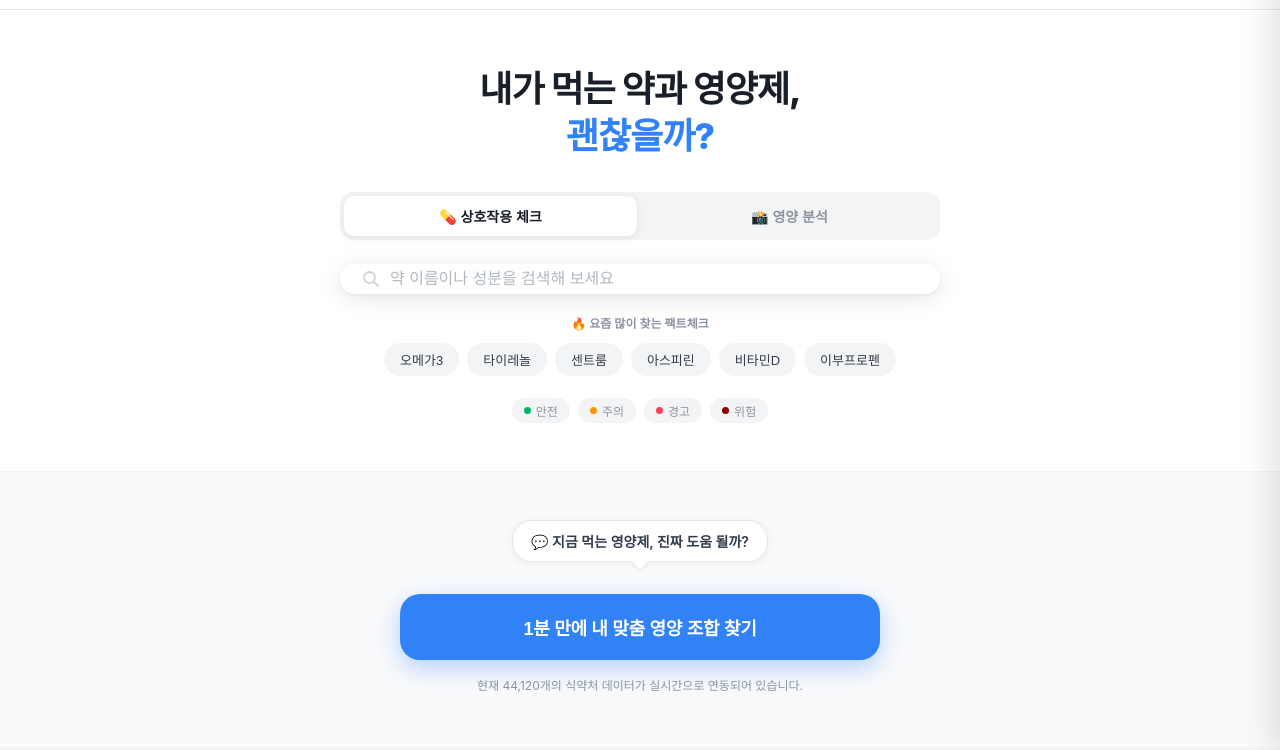
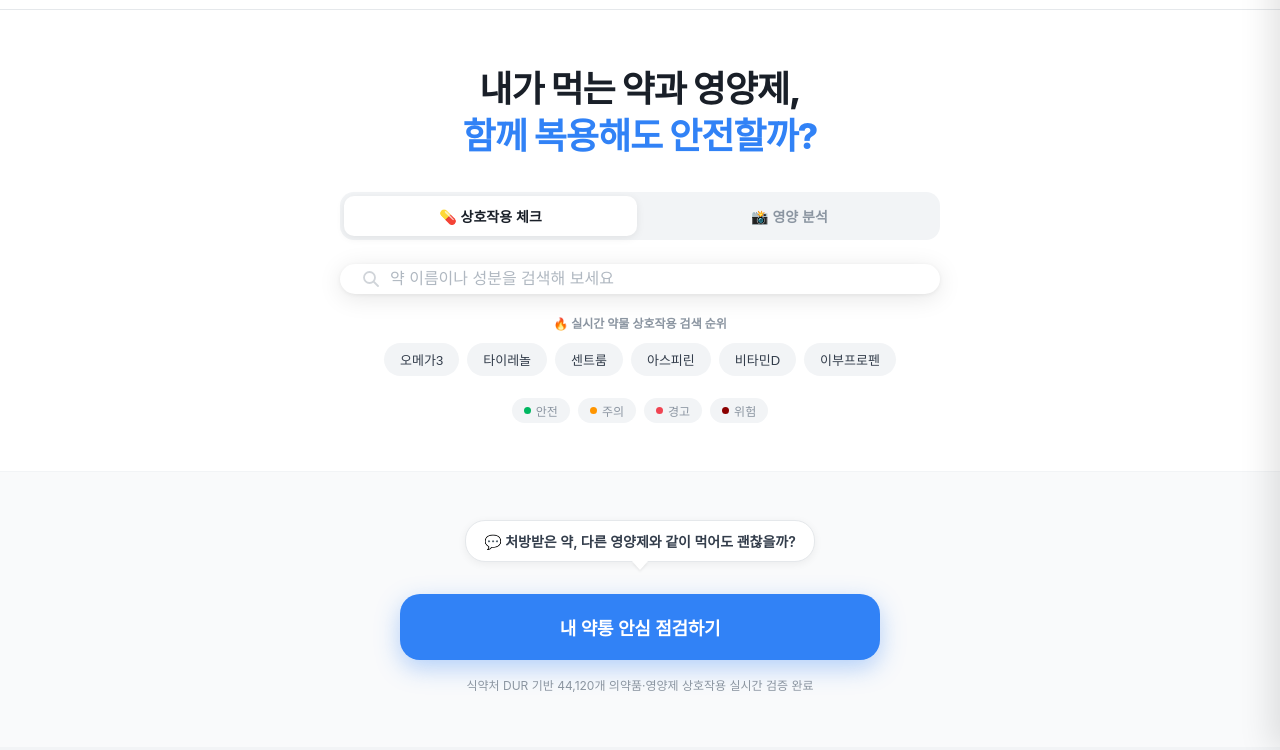
Before and after one commit to betokilab/pillgenius, a website: page public/index.html in a window 1280 px wide. Shown: the part 50-800 px from the top of the page. Drawn offline with Linux system fonts and the light colour scheme; no server answers; a web font is replaced by a local one.

Commit message:
메인 카피 전면 업데이트

```diff
--- a/public/index.html
+++ b/public/index.html
@@ -1156,7 +1156,7 @@ footer {
   <!-- ── Track A: 스마트 검색 ── -->
   <section class="track-a">
     <div class="track-a__inner">
-      <h1 class="track-a__headline">내가 먹는 약과 영양제,<br><span>괜찮을까?</span></h1>
+      <h1 class="track-a__headline">내가 먹는 약과 영양제,<br><span>함께 복용해도 안전할까?</span></h1>
 
       <!-- 메인 탭 -->
       <div class="main-tabs">
@@ -1183,7 +1183,7 @@ footer {
           <button class="analyze-big-btn" id="analyzeBigBtn" onclick="checkInteraction()">🔍 상호작용 분석하기</button>
         </div>
         <div class="trending-chips">
-          <span class="trending-label">🔥 요즘 많이 찾는 팩트체크</span>
+          <span class="trending-label">🔥 실시간 약물 상호작용 검색 순위</span>
           <div class="chips-scroll">
             <button class="chip" onclick="chipSearch('오메가3')">오메가3</button>
             <button class="chip" onclick="chipSearch('타이레놀')">타이레놀</button>
@@ -1280,11 +1280,11 @@ footer {
   <!-- ── Track B: 맞춤 큐레이션 ── -->
   <section class="track-b">
     <div class="track-b__inner">
-      <div class="speech-bubble">💬 지금 먹는 영양제, 진짜 도움 될까?</div>
+      <div class="speech-bubble">💬 처방받은 약, 다른 영양제와 같이 먹어도 괜찮을까?</div>
       <button class="curation-cta" onclick="openQuiz()">
-        1분 만에 내 맞춤 영양 조합 찾기
+        내 약통 안심 점검하기
       </button>
-      <p class="trust-copy">현재 44,120개의 식약처 데이터가 실시간으로 연동되어 있습니다.</p>
+      <p class="trust-copy">식약처 DUR 기반 44,120개 의약품·영양제 상호작용 실시간 검증 완료</p>
     </div>
   </section>
 
```
